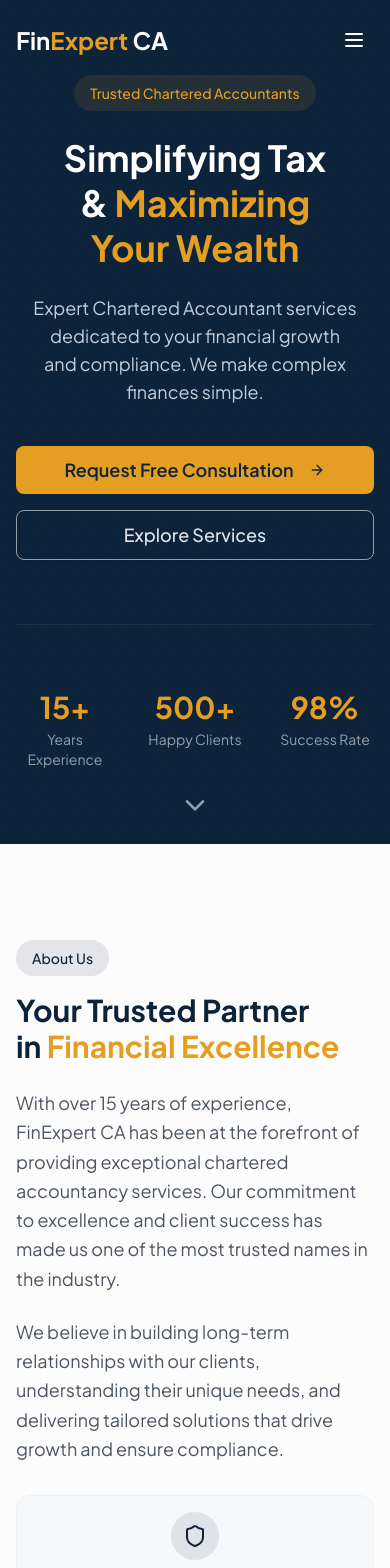
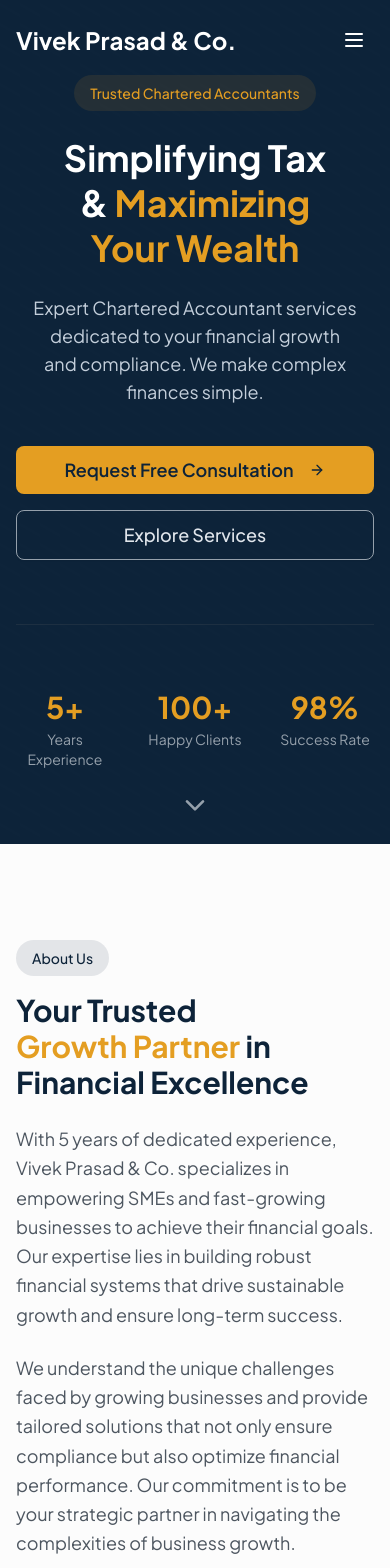
Before and after one commit to sailorworks/vivekwebsite, a Next.js app: page / in a window 390 px wide. Shown: the top 1568 px of the page. Built offline with nearby package versions, Linux system fonts and the light colour scheme.

Commit message:
changes in text

```diff
--- a/components/about-section.tsx
+++ b/components/about-section.tsx
@@ -37,16 +37,17 @@ export function AboutSection() {
               About Us
             </span>
             <h2 className="text-3xl md:text-4xl font-bold text-navy mb-6 text-balance">
-              Your Trusted Partner in <span className="text-gold">Financial Excellence</span>
+              Your Trusted <span className="text-gold">Growth Partner</span> in Financial Excellence
             </h2>
             <p className="text-slate-600 text-lg mb-6 leading-relaxed">
-              With over 15 years of experience, FinExpert CA has been at the forefront of providing exceptional
-              chartered accountancy services. Our commitment to excellence and client success has made us one of the
-              most trusted names in the industry.
+              With 5 years of dedicated experience, Vivek Prasad & Co. specializes in empowering SMEs and fast-growing
+              businesses to achieve their financial goals. Our expertise lies in building robust financial systems that
+              drive sustainable growth and ensure long-term success.
             </p>
             <p className="text-slate-600 text-lg mb-8 leading-relaxed">
-              We believe in building long-term relationships with our clients, understanding their unique needs, and
-              delivering tailored solutions that drive growth and ensure compliance.
+              We understand the unique challenges faced by growing businesses and provide tailored solutions that not only
+              ensure compliance but also optimize financial performance. Our commitment is to be your strategic partner
+              in navigating the complexities of business growth.
             </p>
 
             {/* Feature Pills */}
--- a/components/contact-section.tsx
+++ b/components/contact-section.tsx
@@ -12,19 +12,19 @@ const contactInfo = [
   {
     icon: Phone,
     label: "Phone",
-    value: "+91 98765 43210",
-    href: "tel:+919876543210",
+    value: "+91 99608 12453",
+    href: "tel:+919960812453",
   },
   {
     icon: Mail,
     label: "Email",
-    value: "hello@finexpertca.com",
-    href: "mailto:hello@finexpertca.com",
+    value: "canivedandco@gmail.com",
+    href: "mailto:canivedandco@gmail.com",
   },
   {
     icon: MapPin,
     label: "Office",
-    value: "123 Finance Street, Mumbai, Maharashtra 400001",
+    value: "N/16, Rajlaxmi Compound, Kalher, Thane",
     href: "#",
   },
   {
--- a/components/footer.tsx
+++ b/components/footer.tsx
@@ -23,7 +23,7 @@ export function Footer() {
           {/* Logo */}
           <a href="#home" className="mb-6">
             <span className="text-2xl font-bold text-white">
-              Fin<span className="text-gold">Expert</span> CA
+              Vivek Prasad & Co.
             </span>
           </a>
 
@@ -57,7 +57,7 @@ export function Footer() {
 
           {/* Copyright */}
           <p className="text-slate-500 text-sm text-center">
-            © {new Date().getFullYear()} FinExpert CA. All rights reserved.
+            © {new Date().getFullYear()} Vivek Prasad & Co. All rights reserved.
           </p>
         </div>
       </div>
--- a/components/hero-section.tsx
+++ b/components/hero-section.tsx
@@ -91,11 +91,11 @@ export function HeroSection() {
             className="grid grid-cols-3 gap-8 mt-16 pt-16 border-t border-slate-700/50 max-w-2xl mx-auto"
           >
             <div>
-              <div className="text-3xl md:text-4xl font-bold text-gold">15+</div>
+              <div className="text-3xl md:text-4xl font-bold text-gold">5+</div>
               <div className="text-slate-400 text-sm mt-1">Years Experience</div>
             </div>
             <div>
-              <div className="text-3xl md:text-4xl font-bold text-gold">500+</div>
+              <div className="text-3xl md:text-4xl font-bold text-gold">100+</div>
               <div className="text-slate-400 text-sm mt-1">Happy Clients</div>
             </div>
             <div>
--- a/components/navbar.tsx
+++ b/components/navbar.tsx
@@ -49,7 +49,7 @@ export function Navbar() {
           {/* Logo */}
           <a href="#home" className="flex items-center gap-2">
             <span className="text-2xl font-bold text-white">
-              Fin<span className="text-gold">Expert</span> CA
+              Vivek Prasad & Co.
             </span>
           </a>
 
--- a/components/services-section.tsx
+++ b/components/services-section.tsx
@@ -10,18 +10,21 @@ const services = [
     title: "Taxation (ITR & GST)",
     description:
       "Comprehensive tax planning, ITR filing, and GST compliance services. We help you minimize tax liability while staying fully compliant.",
+    subServices: ["Tax planning", "Appeals", "Litigation", "GST"]
   },
   {
     icon: ClipboardCheck,
     title: "Audit & Assurance",
     description:
       "Statutory audits, internal audits, and tax audits conducted with precision. We ensure your financial statements are accurate and reliable.",
+    subServices: ["Statutory audit", "Internal Audit", "Tax audit", "Stock audit", "Management audit"]
   },
   {
     icon: Briefcase,
     title: "Business Consulting",
     description:
       "Strategic business advisory, startup setup assistance, and financial planning. We help you make informed decisions for sustainable growth.",
+    subServices: ["Startup Advisory", "Virtual CFO Services", "Transaction Advisory", "Funding Advisory", "Accounting Services"]
   },
   {
     icon: Scale,
@@ -67,7 +70,19 @@ export function ServicesSection() {
                     <service.icon className="h-7 w-7 text-navy group-hover:text-gold transition-colors" />
                   </div>
                   <h3 className="text-xl font-semibold text-navy mb-3">{service.title}</h3>
-                  <p className="text-slate-600 leading-relaxed">{service.description}</p>
+                  <p className="text-slate-600 leading-relaxed mb-4">{service.description}</p>
+                  {service.subServices && (
+                    <div className="mt-4">
+                      <ul className="space-y-2">
+                        {service.subServices.map((subService, subIndex) => (
+                          <li key={subIndex} className="text-sm text-slate-500 flex items-center">
+                            <span className="w-1.5 h-1.5 bg-gold rounded-full mr-2 flex-shrink-0"></span>
+                            {subService}
+                          </li>
+                        ))}
+                      </ul>
+                    </div>
+                  )}
                 </CardContent>
               </Card>
             </motion.div>
--- a/components/testimonials-section.tsx
+++ b/components/testimonials-section.tsx
@@ -7,21 +7,21 @@ import { Card, CardContent } from "@/components/ui/card"
 const testimonials = [
   {
     quote:
-      "FinExpert CA transformed our approach to taxation. Their strategic planning saved us significant costs while keeping us fully compliant. Highly recommended!",
-    name: "Rajesh Sharma",
-    designation: "CEO, TechStart Solutions",
+      "I highly appreciate the professionalism of my Chartered Accountant. He is excellent at analyzing and resolving financial miscommunication and explains complex financial matters in a simple and clear way. He has created an organized office system that helps track every rupee spent and monitor all financial activities through well-structured, software-based processes. I highly recommend his services.",
+    name: "Shivkumar Pandey",
+    designation: "JD Control Power and Solutions",
   },
   {
     quote:
-      "The team's professionalism and expertise in audit services is unmatched. They identified key areas for improvement that we had overlooked for years.",
-    name: "Priya Mehta",
-    designation: "Director, Mehta Enterprises",
+      "CA Vivek Prasad has been a trusted partner for Leaderskey India Pvt Ltd right from our incorporation journey. Their team guided us seamlessly through company registration, GST and income tax compliance, and periodic filings, allowing us to focus fully on our core business. We highly appreciate their prompt support, clear communication, and practical solutions, and would strongly recommend their services to any growing company.",
+    name: "Director",
+    designation: "Leaders Key USW Associates Pvt Ltd",
   },
   {
     quote:
-      "From startup registration to ongoing compliance, FinExpert has been our trusted partner. Their guidance has been invaluable for our business growth.",
-    name: "Amit Patel",
-    designation: "Founder, GreenLeaf Organics",
+      "Aashapura Hardware has relied on Vivek Prasad & CO for over a year now, and their services have been outstanding. From GST compliance and TDS deductions to preparing our balance sheets and tax planning, they deliver everything on time with clear explanations tailored to our hardware retail operations. Their proactive approach to identifying cost-saving opportunities has directly boosted our profitability. We wholeheartedly recommend CA Vivek Prasad to fellow business owners seeking reliable accounting support.",
+    name: "Devendra Prajapati",
+    designation: "Business Owner, Aashapura Hardware",
   },
 ]
 
```
